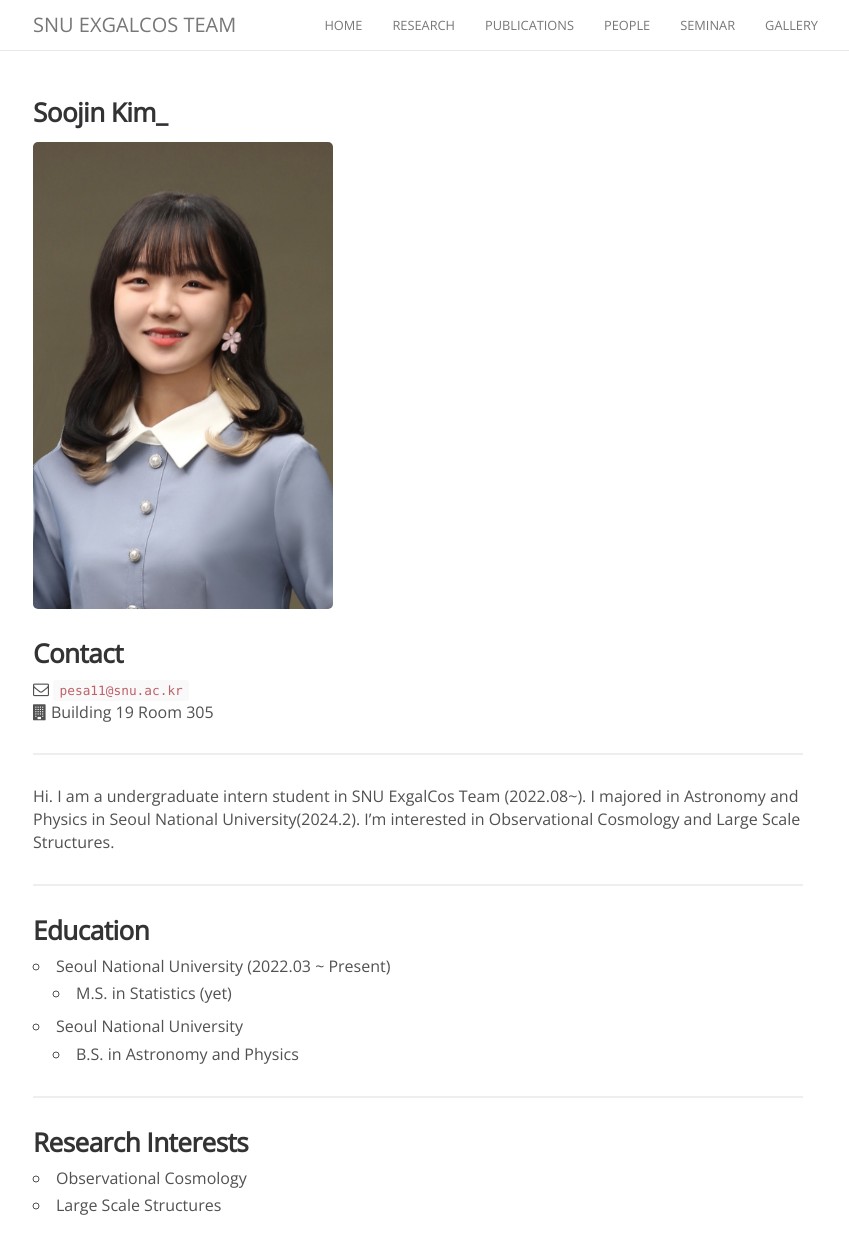
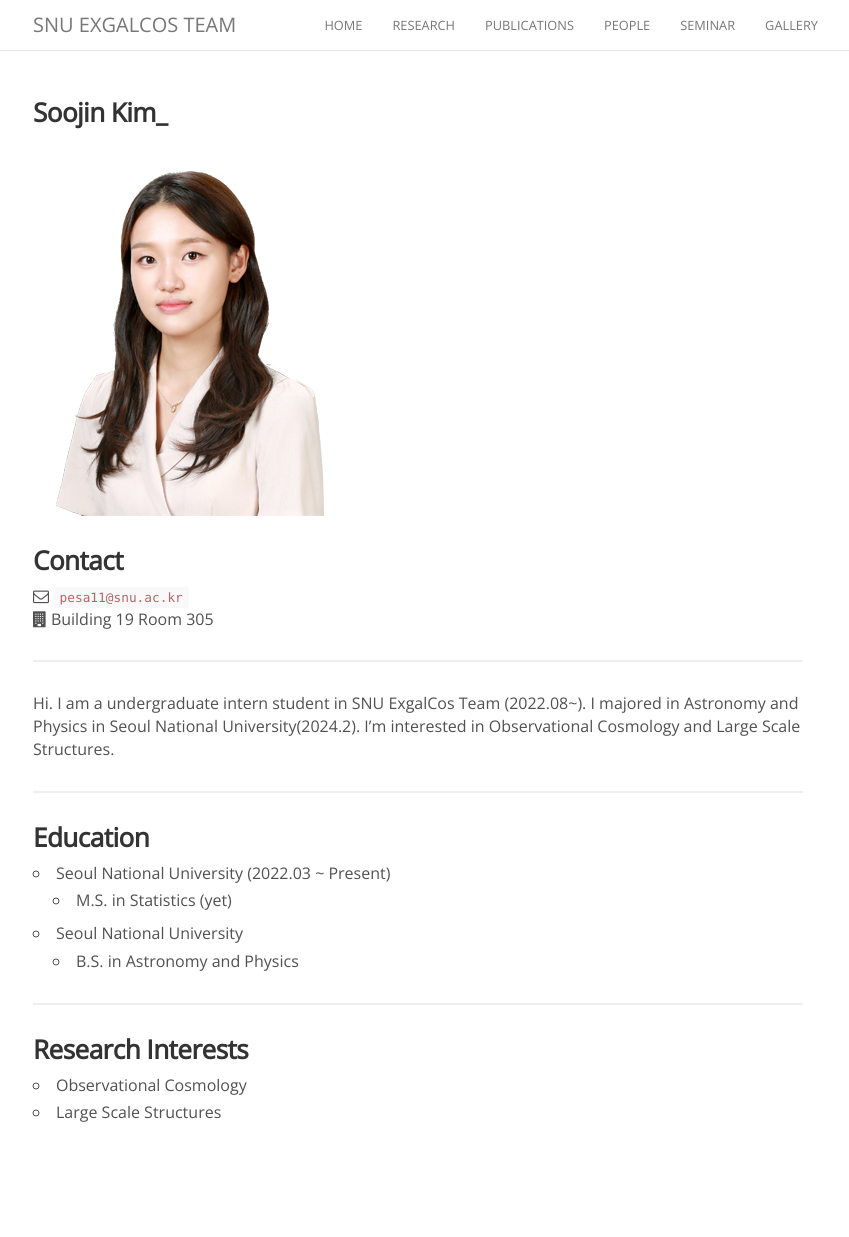
Before and after one commit to exgalcos/exgalcos.github.io, a Jekyll site: the page built from _people/soojin_kim.md, in a window 1280 px wide and 1237 px high. Shown: the whole window, without its empty margins (222-1071 px from the left). Built offline with Jekyll 4.4.1, drawn with Linux system fonts in a browser that asks for light colours; nearby versions of some CDN libraries; comment, search, counter and statistics services are not loaded.

Commit message:
Update soojin_kim.md

```diff
--- a/_people/soojin_kim.md
+++ b/_people/soojin_kim.md
@@ -1,7 +1,7 @@
 ---
 name: Soojin Kim_
 position: under
-avatar: dayeon_jung.jpeg
+avatar: soojin_kim.jpg
 twitter:
 joined: 2022
 ---
```
